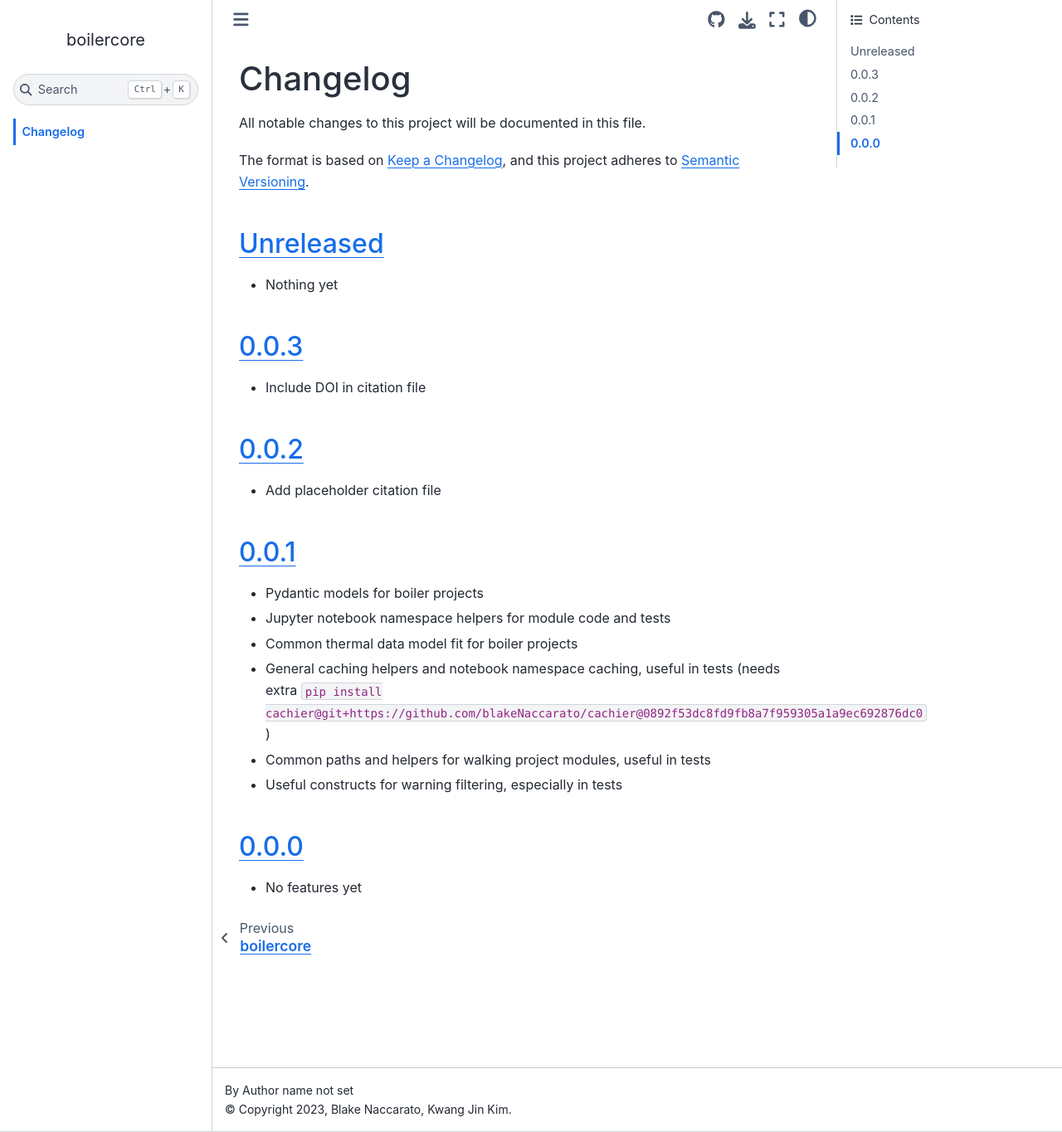
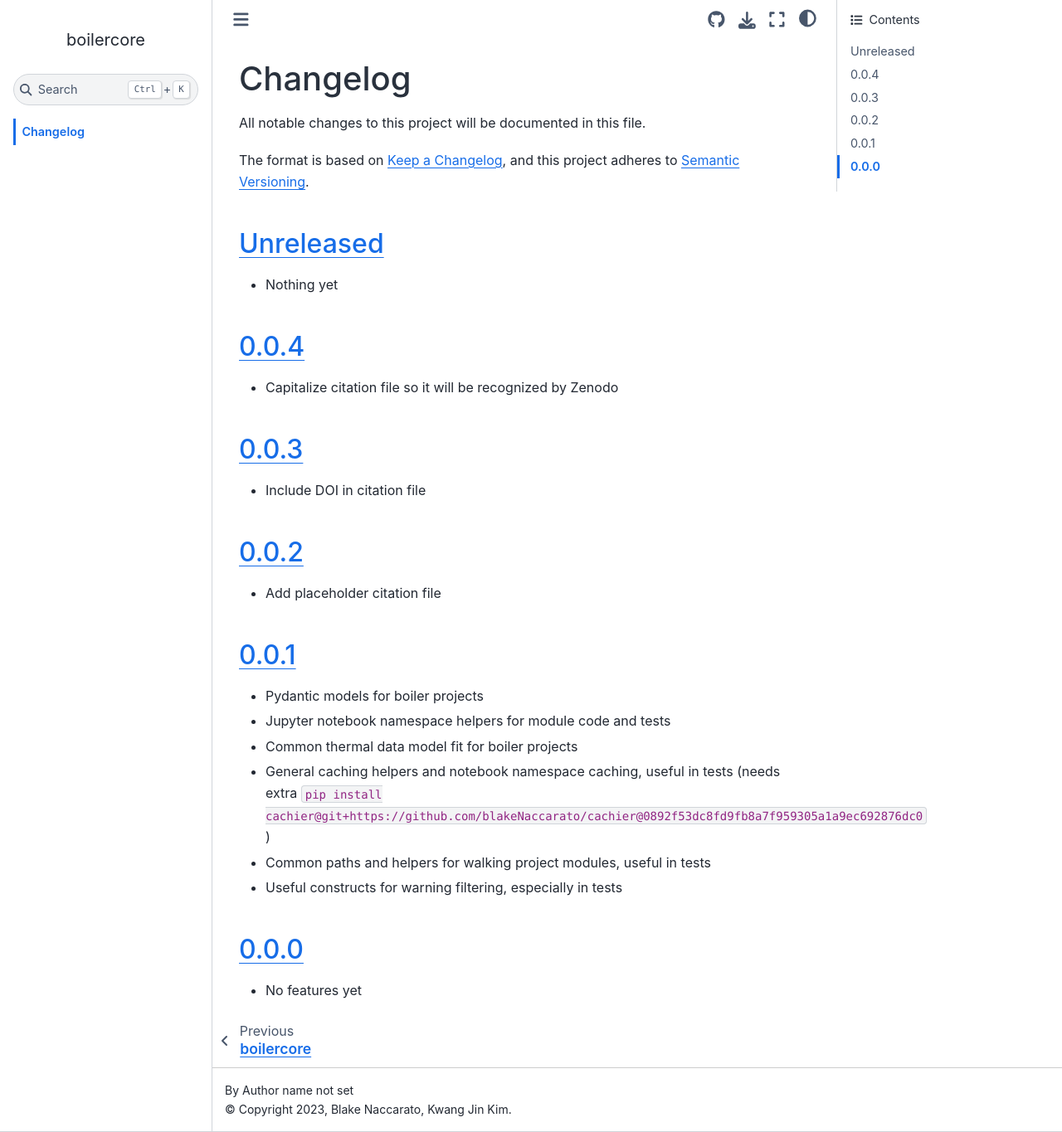
Before and after one commit to softboiler/boilercore, a Sphinx documentation site: the page built from docs/changelog.md, in a window 1280 px wide and 1365 px high. Shown: the whole window at 83% size. Built offline with Sphinx 7.4.7 and the Sphinx Book theme 1.1.4, drawn with Linux system fonts in a browser that asks for light colours.

Commit message:
Release 0.0.4

```diff
--- a/CHANGELOG.md
+++ b/CHANGELOG.md
@@ -8,6 +8,10 @@ and this project adheres to [Semantic Versioning](https://semver.org/spec/v2.0.0
 ## [Unreleased]
 
 - Nothing yet
+
+## [0.0.4]
+
+- Capitalize citation file so it will be recognized by Zenodo
 
 ## [0.0.3]
 
@@ -30,7 +34,8 @@ and this project adheres to [Semantic Versioning](https://semver.org/spec/v2.0.0
 
 - No features yet
 
-[Unreleased]: https://github.com/blakeNaccarato/boilercore/compare/0.0.3...HEAD
+[Unreleased]: https://github.com/blakeNaccarato/boilercore/compare/0.0.4...HEAD
+[0.0.4]: https://github.com/blakeNaccarato/boilercore/releases/tag/0.0.4
 [0.0.3]: https://github.com/blakeNaccarato/boilercore/releases/tag/0.0.3
 [0.0.2]: https://github.com/blakeNaccarato/boilercore/releases/tag/0.0.2
 [0.0.1]: https://github.com/blakeNaccarato/boilercore/releases/tag/0.0.1
--- a/docs/conf.py
+++ b/docs/conf.py
@@ -3,7 +3,7 @@ from datetime import date
 project = ""
 html_title = "boilercore"
 copyright = f"{date.today().year}, Blake Naccarato, Kwang Jin Kim"  # noqa: A001
-version = "0.0.3"
+version = "0.0.4"
 master_doc = "index"
 language = "en"
 exclude_patterns = ["_build", "Thumbs.db", ".DS_Store"]
--- a/pyproject.toml
+++ b/pyproject.toml
@@ -4,7 +4,7 @@ build-backend = "flit_core.buildapi"
 
 [project]
 name = "boilercore"
-version = "0.0.3"
+version = "0.0.4"
 description = "Common functionality of boiler repositories."
 readme = "README.md"
 license = { file = "LICENSE" }
```
Also changed, not shown: .copier-answers.yml.
